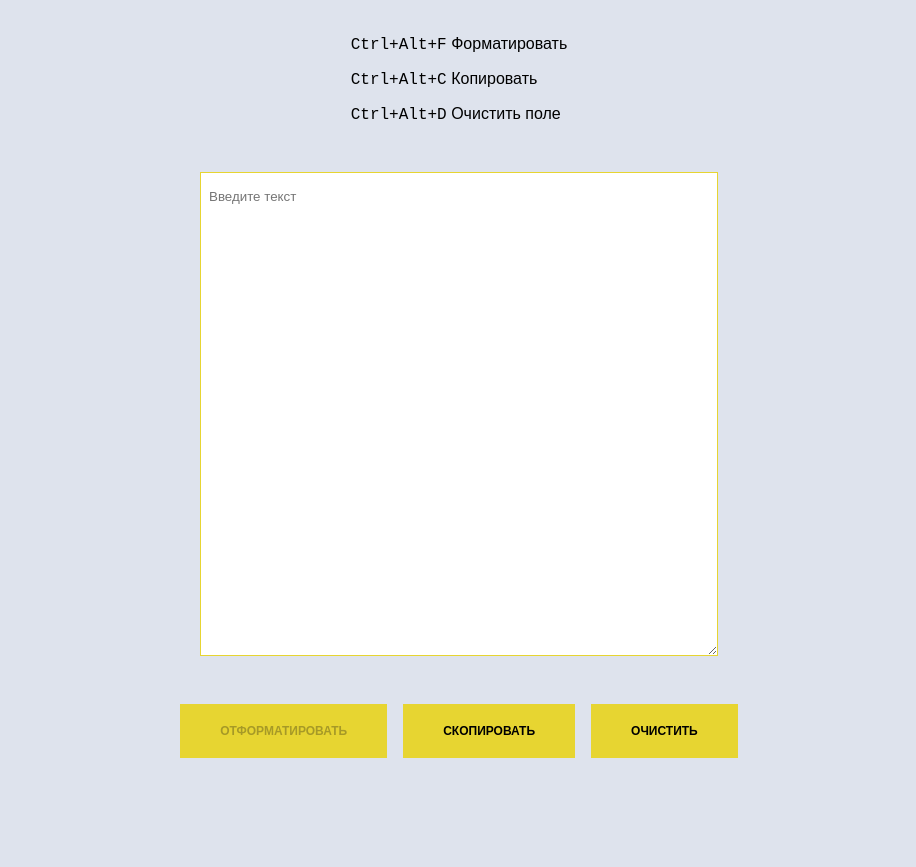
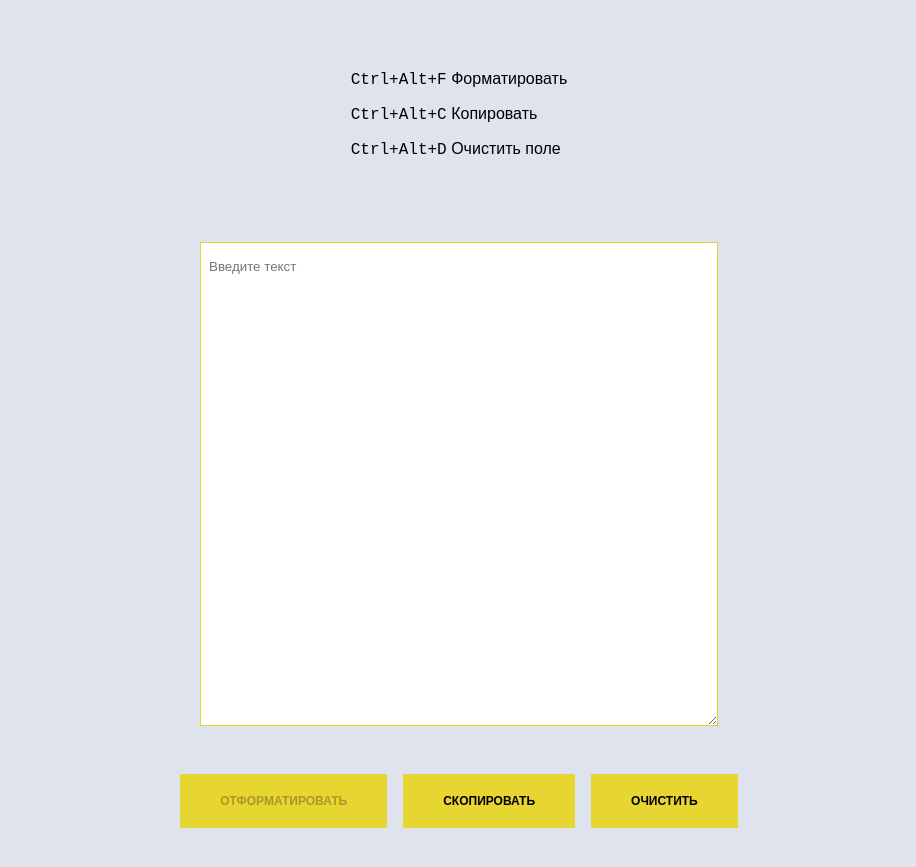
Before and after one commit to MrMihas/typography, a plain HTML site: page index.html in a window 1280 px wide. Shown: the part 61-928 px from the top of the page, without its empty margins (181-1097 px from the left). Before the commit the page ends 867 px from the top, so only its background shows below. Drawn offline with Linux system fonts and the light colour scheme.

Commit message:
Update style.css

```diff
--- a/style.css
+++ b/style.css
@@ -99,6 +99,7 @@ header{
 	width: 100%;
 	display: flex;
 	justify-content: center;
+	padding: 35px 0;
 }
 
 .hotkey code{
```
